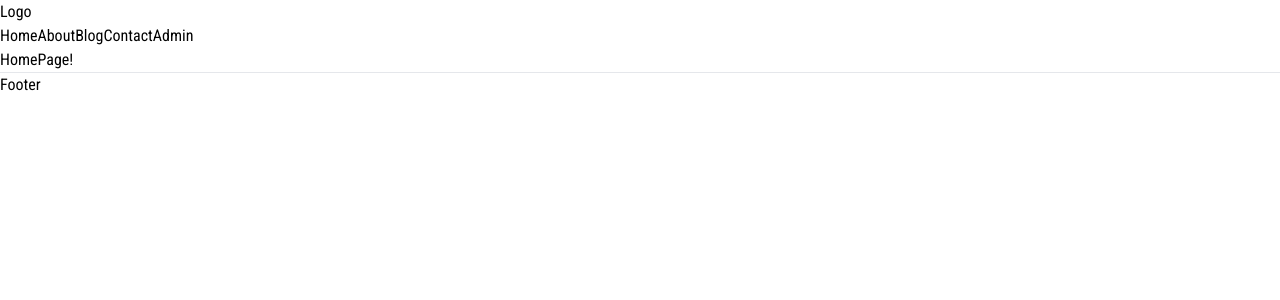
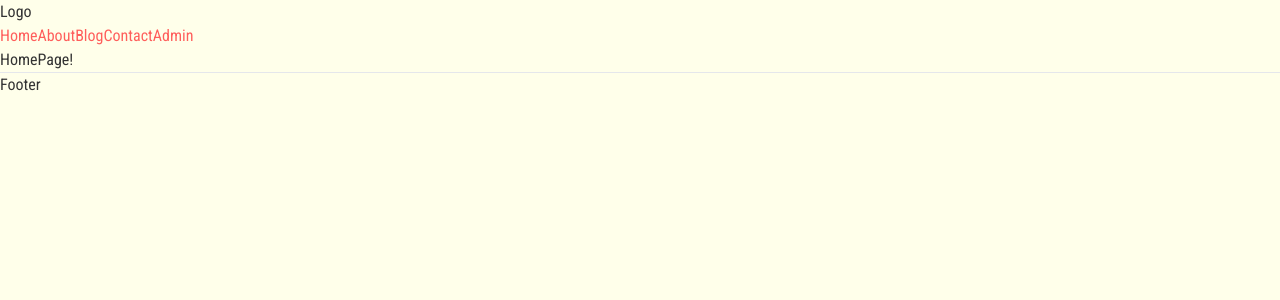
Before and after one commit to DezmenSykes/nextjs-stack-starter, a Next.js app: page / in a window 1280 px wide. Shown: the top 300 px of the page. Built offline with nearby package versions, Linux system fonts and the light colour scheme.

Commit message:
Added basic styles and color palette.

```diff
--- a/app/globals.css
+++ b/app/globals.css
@@ -2,8 +2,21 @@
 @tailwind components;
 @tailwind utilities;
 
-*{
-  margin:0;
-  padding:0;
+:root {
+  /* CSS HEX */
+  --bittersweet: #ff5e5bff;
+  --timberwolf: #d8d8d8ff;
+  --ivory: #ffffeaff;
+  --robin-egg-blue: #00cecbff;
+  --maize: #ffed66ff;
+}
 
- }
+body{
+  background: var(--ivory);
+  color: #333;
+}
+
+a{
+  text-decoration: none;
+  color: var(--bittersweet);
+}
--- a/app/not-found.jsx
+++ b/app/not-found.jsx
@@ -1,8 +1,11 @@
+import Link from "next/link"
+
 const NotFound = () => {
     return (
         <div>
-            <h2>404</h2>
+            <h2>404 Not Found</h2>
             <p>Sorry, the requested page does not exist my guy.</p>
+            <Link href="/">Return Home</Link>
         </div>
     )
   }
```
